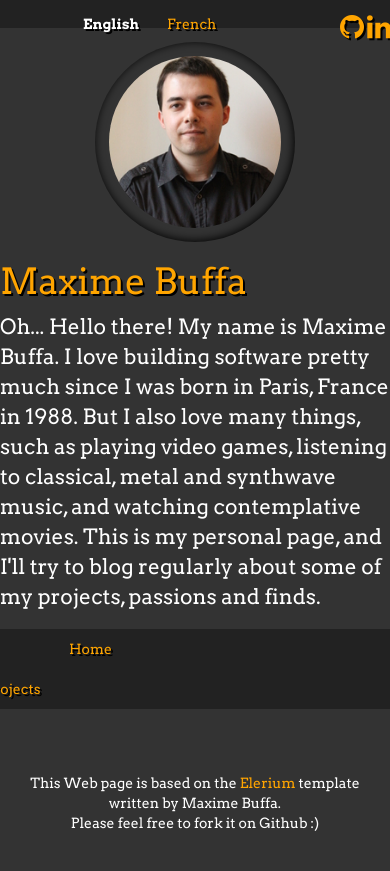
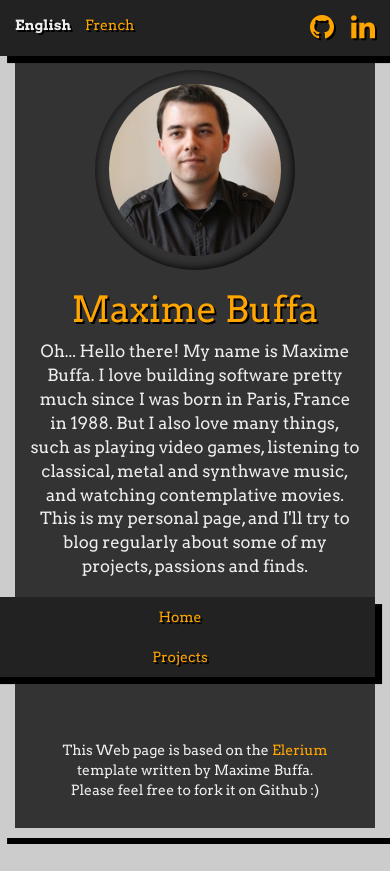
Before and after one commit to mbuffa/elerium-homepage, a website: page index.html in a window 390 px wide. After the commit the page ends 844 px from the top, so only its background shows below. Drawn offline with Linux system fonts and the light colour scheme.

Commit message:
Fix responsive & date format, minor tweaks.

```diff
--- a/app/javascripts/components/main/main.html
+++ b/app/javascripts/components/main/main.html
@@ -5,9 +5,9 @@
 
   <div class='container'>
     <main ng-if='mainCtrl.isLoaded()'>
-      <header class='row main-header'>
+      <header class='main-header'>
         <div class='row'>
-          <div class='pad col-md-12'>
+          <div class='pad col-md-12 col-sm-12'>
             <div class='locale-switch'>
               <a ng-repeat='locale in mainCtrl.getAvailableLocales()'
                  ng-click='mainCtrl.setLocale(locale)'
@@ -24,12 +24,14 @@
               </a>
             </div>
           </div>
+        </div>
 
-          <div class='col-md-3'>
+        <div class='row'>
+          <div class='col-md-3 col-sm-12'>
             <img class='avatar img-responsive img-circle center-block'
                  src="app/images/avatar.jpg">
           </div>
-          <div class='col-md-9'>
+          <div class='col-md-9 col-sm-12'>
             <h1>{{ i18n.t('header.title') }}</h1>
             <p>{{ i18n.t('bio.presentation') }}</p>
           </div>
@@ -45,12 +47,12 @@
         </div>
       </header>
 
-      <div class='row main-content'>
+      <div class='main-content'>
         <div ng-view></div>
       </div>
 
       <footer ng-if='mainCtrl.isLoaded()'
-              class='row main-footer'>
+              class='main-footer'>
         <p ng-bind-html="mainCtrl.getFooterTranslation()"></p>
       </footer>
     </main>
--- a/app/javascripts/components/projects/projects.js
+++ b/app/javascripts/components/projects/projects.js
@@ -35,8 +35,8 @@
     this.formatDate = function (value, i18nPath) {
       return i18n.translate(i18nPath, {
         params: [
-          $filter('date')(value, 'H:m:s'),
-          $filter('date')(value, 'yyyy-MM-d')
+          $filter('date')(value, 'd MMMM yyyy'),
+          $filter('date')(value, 'H:mm')
         ]
       });
     }
--- a/app/stylesheets/sass/main.scss
+++ b/app/stylesheets/sass/main.scss
@@ -1,5 +1,5 @@
 body {
-  background-color: grey;
+  background-color: #ccc;
   font-family: 'Arvo';
 
   & > .container {
@@ -43,26 +43,41 @@ body {
   }
 }
 
+.container {
+  box-shadow: 1ex 1ex 0 black;
+}
+
 .main-header {
   background-color: #333;
-  color: white;
+  color: #eee;
 
   .pad {
     background-color: #222;
-    padding: 1em;
+    display: block;
+    min-height: 4em;
+    padding-top: 1em;
+    padding-bottom: 1em;
+    box-shadow: 1ex 1ex 0 black;
+
+    &:after {
+      clear: both;
+    }
 
     .locale-switch {
-      margin-left: 6em;
       float: left;
+
+      * {
+        vertical-align: middle;
+      }
 
       a {
         display: inline-block;
         cursor: pointer;
-        margin-right: 2em;
+        margin-right: 1em;
         text-decoration: none;
 
         &:hover, &.active {
-          color: white;
+          color: #eee;
         }
 
         &.active {
@@ -72,21 +87,24 @@ body {
     }
 
     .social-links {
-      display: block;
       float: right;
-      text-align: center;
 
-      i {
-        font-size: 2em;
+      * {
+        vertical-align: middle;
       }
 
-      a, a:hover {
+      a {
         display: inline-block;
+        margin-left: 1em;
         text-decoration: none;
       }
 
       a:hover i {
-        color: white;
+        color: #eee;
+      }
+
+      i {
+        font-size: 2em;
       }
     }
   }
@@ -105,20 +123,17 @@ body {
   }
 
   p {
-    font-size: 1.5em;
+    font-size: 1.2em;
   }
 
   ul {
     background-color: #222;
+    box-shadow: 1ex 1ex 0 black;
     width: 100%;
 
     li {
-      &:first-child {
-        margin-left: 6em;
-      }
-
       a:hover, a:focus, a.active {
-        color: white;
+        color: #eee;
         background-color: transparent;
       }
 
@@ -128,11 +143,27 @@ body {
       }
     }
   }
+
+  @media (max-width: 991px) {
+    h1 {
+      text-align: center;
+    }
+
+    ul li a {
+      text-align: center;
+    }
+
+    p {
+      padding-left: 15px;
+      padding-right: 15px;
+      text-align: center;
+    }
+  }
 }
 
 .main-content {
   background-color: #333;
-  color: white;
+  color: #eee;
   padding: 1em;
 
   h2, h3, h4, h5, h6 {
@@ -140,12 +171,22 @@ body {
   }
 
   .post {
-    font-size: 1.4em;
+    font-size: 1.2em;
     padding: 2em;
+    text-align: justify;
 
     p {
-      text-align: justify;
       text-indent: 1em;
+    }
+
+    @media (max-width: 991px) {
+      font-size: 1em;
+      padding: 0;
+      text-align: center;
+
+      p {
+        text-indent: none;
+      }
     }
   }
 
@@ -160,21 +201,21 @@ body {
 
     main {
       text-align: justify;
+
+      @media (max-width: 991px) {
+        text-align: center;
+      }
     }
 
     footer {
       margin-top: 1em;
 
       span {
-        font-size: 0.8em;
         display: inline-block;
+        width: 100%;
 
-        &:first-child {
-          float: left;
-        }
-
-        &:last-child {
-          float: right;
+        @media (max-width: 991px) {
+          text-align: center;
         }
       }
     }
@@ -183,7 +224,7 @@ body {
 
 .main-footer {
   background-color: #333;
-  color: white;
+  color: #eee;
 
   p {
     text-align: center;
--- a/config/i18n.json
+++ b/config/i18n.json
@@ -34,8 +34,8 @@
       "fr-FR": "French"
     },
     "shared": {
-      "created_at": "Created at %{} on %{}",
-      "updated_at": "Updated at %{} on %{}",
+      "created_at": "Created on %{} at %{}",
+      "updated_at": "Updated on %{} at %{}",
       "fork": "Fork"
     }
   },
```
Also changed, not shown: app/javascripts/components/blog/blog.html (+0 -2 lines), app/stylesheets/main.css.
